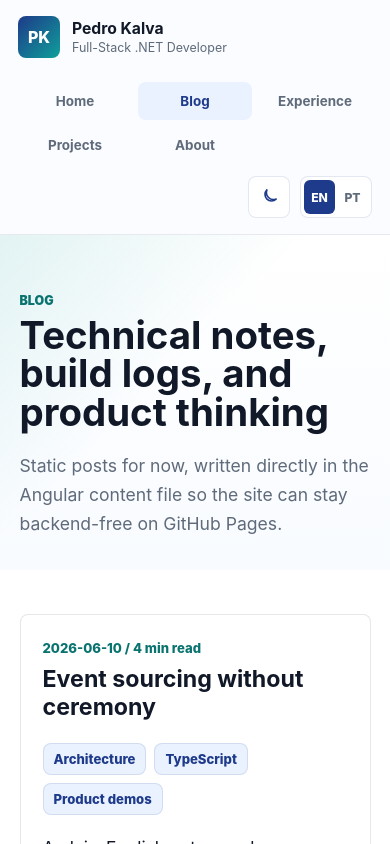
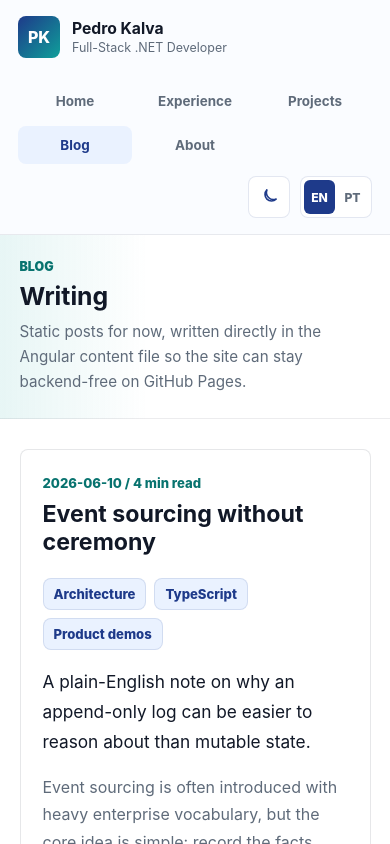
Before and after one commit to prkalvajr/Portfolio, an Angular app: page /blog in a window 390 px wide. Shown: the top 844 px of the page. Built offline with nearby package versions, Linux system fonts and the light colour scheme.

Commit message:
Refine page headers and navigation

```diff
--- a/src/app/app.ts
+++ b/src/app/app.ts
@@ -53,9 +53,9 @@ export class App {
 
     return [
       { label: navigation.home, path: '/' },
-      { label: navigation.blog, path: '/blog' },
       { label: navigation.experience, path: '/experience' },
       { label: navigation.projects, path: '/projects' },
+      { label: navigation.blog, path: '/blog' },
       { label: navigation.about, path: '/about' },
     ];
   });
--- a/src/app/data/portfolio-content.ts
+++ b/src/app/data/portfolio-content.ts
@@ -11,6 +11,7 @@ export interface Profile {
   location: string;
   email: string;
   phone: string;
+  photoUrl?: string;
   headline: string;
   summary: string;
   availability: string;
@@ -177,6 +178,7 @@ export const profile = {
   location: 'Florianópolis, Brazil',
   email: 'pedro.kalva@gmail.com',
   phone: '+55 48 98447-4623',
+  photoUrl: '',
   headline:
     'Full-stack .NET developer with 7+ years building scalable web applications, APIs, and product systems.',
   summary:
@@ -541,7 +543,7 @@ const englishCopy: PortfolioCopy = {
   },
   projectsPage: {
     eyebrow: 'Projects',
-    title: 'Case-study style projects with live proof where possible',
+    title: 'Projects',
     intro:
       'The strongest portfolio projects explain the problem, the decisions, the tradeoffs, and how to inspect the result. This page is structured around that evidence.',
     nextBuildsEyebrow: 'Next valuable builds',
@@ -554,13 +556,13 @@ const englishCopy: PortfolioCopy = {
   },
   blogPage: {
     eyebrow: 'Blog',
-    title: 'Technical notes, build logs, and product thinking',
+    title: 'Writing',
     intro:
       'Static posts for now, written directly in the Angular content file so the site can stay backend-free on GitHub Pages.',
   },
   experiencePage: {
     eyebrow: 'Work experience',
-    title: 'Full-stack experience with measurable backend and frontend impact',
+    title: 'Experience timeline',
     intro:
       'A resume-backed timeline of roles across Brazil and US remote teams, covering enterprise applications, scalable APIs, Angular frontends, SQL data modeling, asynchronous jobs, and observability.',
     loadMore: 'Show more experience',
@@ -568,7 +570,7 @@ const englishCopy: PortfolioCopy = {
   },
   aboutPage: {
     eyebrow: 'About',
-    title: 'Full-stack .NET developer with a product builder bias',
+    title: 'About Pedro',
     whatImGoodAt: 'What I am good at',
     body:
       'I like owning the whole product slice: usable frontend, reliable backend, data model, deployment path, and the small engineering details that make software fast, traceable, and trustworthy.',
@@ -596,6 +598,7 @@ const portugueseProfile: Profile = {
   location: 'Florianópolis, Brasil',
   email: 'pedro.kalva@gmail.com',
   phone: '+55 48 98447-4623',
+  photoUrl: '',
   headline:
     'Desenvolvedor full-stack .NET com mais de 7 anos construindo aplicações web, APIs e sistemas de produto escaláveis.',
   summary:
@@ -960,7 +963,7 @@ const portugueseCopy: PortfolioCopy = {
   },
   projectsPage: {
     eyebrow: 'Projetos',
-    title: 'Projetos em formato de estudo de caso com prova ao vivo quando possível',
+    title: 'Projetos',
     intro:
       'Os projetos mais fortes de portfolio explicam o problema, as decisões, os tradeoffs e como inspecionar o resultado. Esta página é estruturada em torno dessas evidências.',
     nextBuildsEyebrow: 'Próximas construções valiosas',
@@ -973,13 +976,13 @@ const portugueseCopy: PortfolioCopy = {
   },
   blogPage: {
     eyebrow: 'Blog',
-    title: 'Notas técnicas, logs de construção e pensamento de produto',
+    title: 'Escrita',
     intro:
       'Posts estáticos por enquanto, escritos diretamente no arquivo de conteúdo Angular para manter o site sem backend no GitHub Pages.',
   },
   experiencePage: {
     eyebrow: 'Experiência profissional',
-    title: 'Experiência full-stack com impacto mensurável em backend e frontend',
+    title: 'Linha do tempo profissional',
     intro:
       'Uma timeline baseada no currículo, com funções no Brasil e em times remotos dos Estados Unidos, cobrindo aplicações corporativas, APIs escaláveis, frontends Angular, modelagem SQL, jobs assíncronos e observabilidade.',
     loadMore: 'Mostrar mais experiências',
@@ -987,7 +990,7 @@ const portugueseCopy: PortfolioCopy = {
   },
   aboutPage: {
     eyebrow: 'Sobre',
-    title: 'Desenvolvedor full-stack .NET com viés de construtor de produto',
+    title: 'Sobre Pedro',
     whatImGoodAt: 'No que eu sou bom',
     body:
       'Eu gosto de assumir a fatia inteira do produto: frontend usável, backend confiável, modelo de dados, caminho de deploy e os detalhes de engenharia que fazem software ser rápido, rastreável e confiável.',
--- a/src/app/pages/about/about.page.css
+++ b/src/app/pages/about/about.page.css
@@ -1,3 +1,52 @@
+.about-hero {
+  display: grid;
+  grid-template-columns: minmax(0, 1fr) minmax(180px, 240px);
+  align-items: center;
+  gap: clamp(22px, 5vw, 56px);
+}
+
+.portrait-slot {
+  justify-self: end;
+  width: min(100%, 220px);
+  aspect-ratio: 4 / 5;
+  margin: 0;
+  overflow: hidden;
+  border: 1px solid var(--border);
+  border-radius: 8px;
+  background:
+    linear-gradient(135deg, color-mix(in srgb, var(--gold) 22%, transparent), transparent 42%),
+    var(--paper);
+  box-shadow: 0 16px 44px rgba(15, 23, 42, 0.1);
+}
+
+.portrait-slot img,
+.portrait-placeholder {
+  width: 100%;
+  height: 100%;
+}
+
+.portrait-slot img {
+  display: block;
+  object-fit: cover;
+}
+
+.portrait-placeholder {
+  display: grid;
+  place-items: center;
+}
+
+.portrait-placeholder span {
+  display: grid;
+  place-items: center;
+  width: 72px;
+  height: 72px;
+  border-radius: 8px;
+  color: #ffffff;
+  background: linear-gradient(135deg, var(--navy), var(--teal));
+  font-size: 1.35rem;
+  font-weight: 900;
+}
+
 .about-layout {
   display: grid;
   grid-template-columns: minmax(0, 1fr) minmax(300px, 0.42fr);
@@ -157,6 +206,10 @@
 }
 
 @media (max-width: 960px) {
+  .about-hero {
+    grid-template-columns: minmax(0, 1fr) minmax(150px, 190px);
+  }
+
   .about-layout {
     grid-template-columns: 1fr;
     grid-template-areas:
@@ -171,6 +224,23 @@
 }
 
 @media (max-width: 700px) {
+  .about-hero {
+    grid-template-columns: minmax(0, 1fr) 96px;
+    align-items: start;
+    gap: 16px;
+  }
+
+  .portrait-slot {
+    justify-self: end;
+    width: 96px;
+  }
+
+  .portrait-placeholder span {
+    width: 52px;
+    height: 52px;
+    font-size: 1rem;
+  }
+
   .about-card,
   .skills-card,
   .contact-card {
--- a/src/app/pages/about/about.page.html
+++ b/src/app/pages/about/about.page.html
@@ -1,7 +1,19 @@
-<section class="page-hero compact">
-  <p class="eyebrow">{{ copy().eyebrow }}</p>
-  <h1>{{ copy().title }}</h1>
-  <p>{{ profile().summary }}</p>
+<section class="page-hero compact about-hero">
+  <div>
+    <p class="eyebrow">{{ copy().eyebrow }}</p>
+    <h1>{{ copy().title }}</h1>
+    <p>{{ profile().headline }}</p>
+  </div>
+
+  <figure class="portrait-slot">
+    @if (profile().photoUrl) {
+      <img [src]="profile().photoUrl" [alt]="profile().name" />
+    } @else {
+      <div class="portrait-placeholder" aria-hidden="true">
+        <span>PK</span>
+      </div>
+    }
+  </figure>
 </section>
 
 <section class="section about-layout">
--- a/src/styles.css
+++ b/src/styles.css
@@ -171,30 +171,34 @@ a {
 }
 
 .page-hero {
-  padding: clamp(58px, 9vw, 104px) var(--page-x) clamp(32px, 6vw, 64px);
-  background: var(--page-hero-bg);
+  padding: clamp(30px, 5vw, 54px) var(--page-x);
+  border-bottom: 1px solid var(--border-soft);
+  background:
+    linear-gradient(90deg, color-mix(in srgb, var(--teal) 10%, transparent), transparent 38%),
+    var(--surface);
 }
 
 .page-hero.compact {
-  min-height: 330px;
-  display: flex;
-  flex-direction: column;
-  justify-content: center;
+  min-height: 0;
 }
 
 .page-hero h1 {
-  max-width: 980px;
+  max-width: 880px;
   margin: 8px 0 0;
-  font-size: clamp(2.4rem, 6vw, 5rem);
-  line-height: 1;
+  font-size: clamp(1.9rem, 4vw, 3.35rem);
+  line-height: 1.08;
 }
 
 .page-hero p:not(.eyebrow) {
   max-width: 780px;
-  margin: 20px 0 0;
+  margin: 14px 0 0;
   color: var(--muted);
-  font-size: 1.1rem;
-  line-height: 1.65;
+  font-size: 1rem;
+  line-height: 1.62;
+}
+
+.page-hero + .section {
+  padding-top: clamp(30px, 5vw, 56px);
 }
 
 .eyebrow {
@@ -244,3 +248,19 @@ a {
     flex-direction: column;
   }
 }
+
+@media (max-width: 520px) {
+  .page-hero {
+    padding: 24px var(--page-x);
+  }
+
+  .page-hero h1 {
+    font-size: 1.55rem;
+    line-height: 1.14;
+  }
+
+  .page-hero p:not(.eyebrow) {
+    margin-top: 10px;
+    font-size: 0.95rem;
+  }
+}
```
